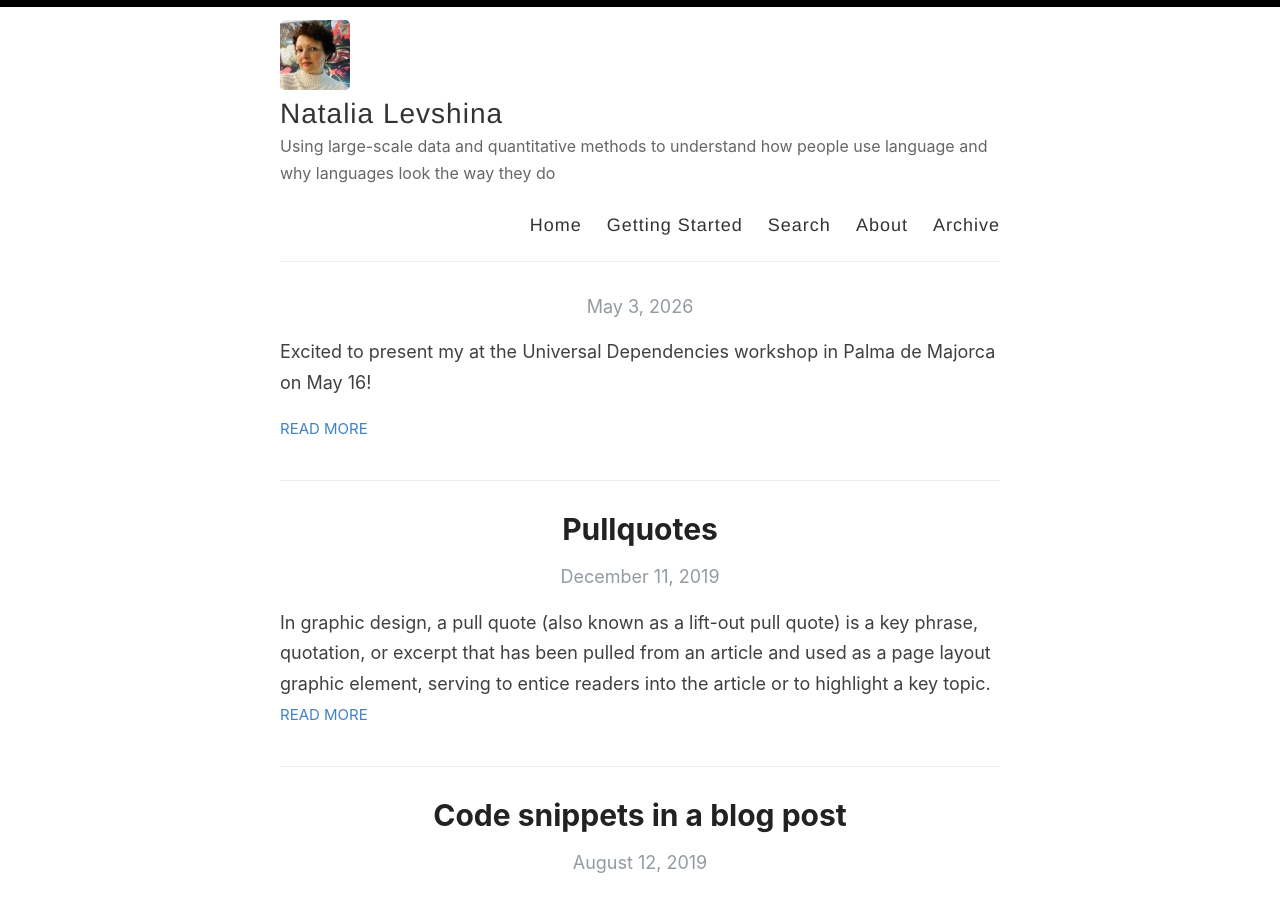
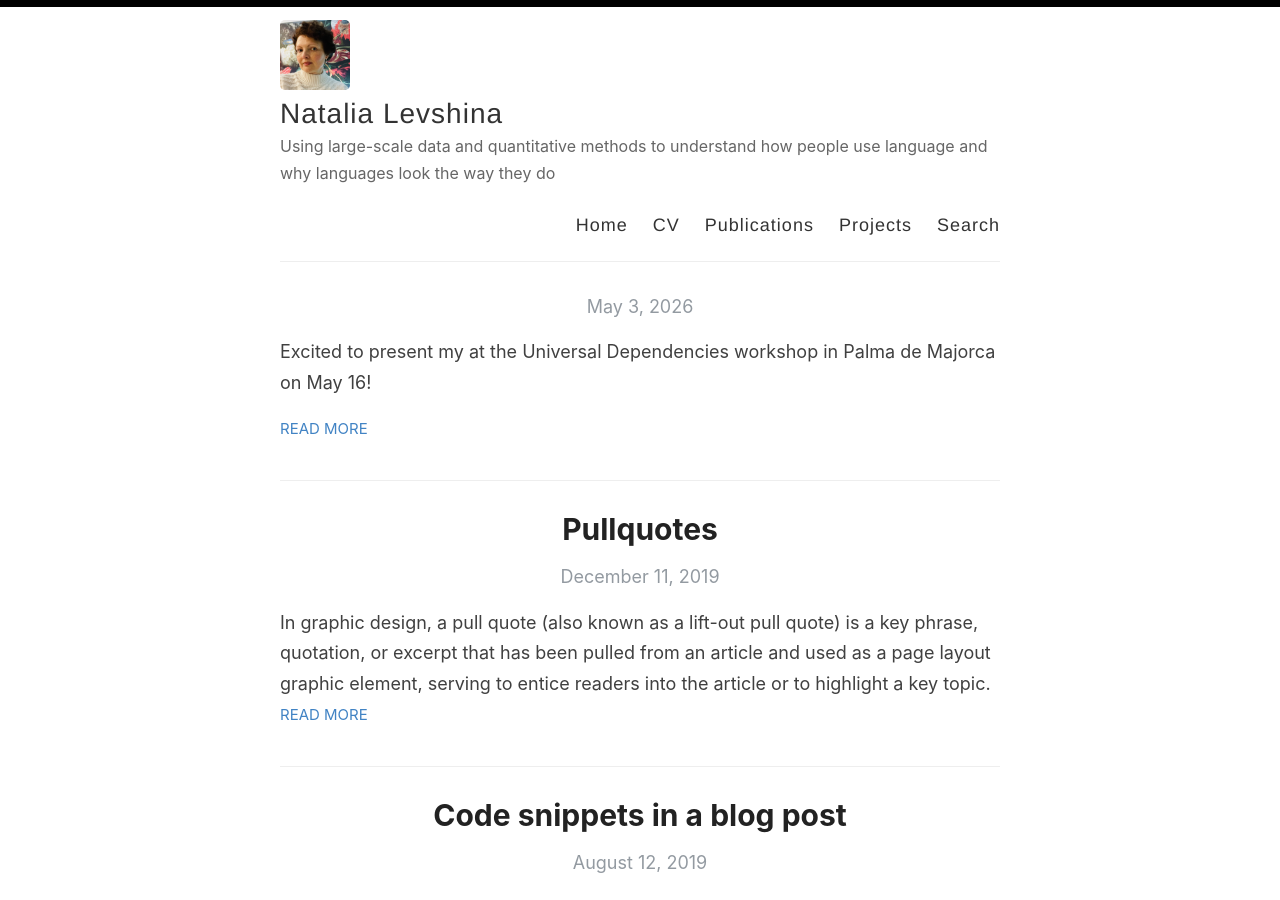
Before and after one commit to levshina/levshina.github.io, a Jekyll site: the page built from index.html, in a window 1280 px wide and 900 px high. Built offline with Jekyll 4.4.1, drawn with Linux system fonts in a browser that asks for light colours; the list of posts is cut into pages by our own code.

Commit message:
Update default.html

```diff
--- a/_layouts/default.html
+++ b/_layouts/default.html
@@ -29,10 +29,10 @@
 
             <nav>
               <a href="{{ site.baseurl }}/">Home</a>
-              <a href="{{ site.baseurl }}/getting-started">Getting Started</a>
+              <a href="{{ site.baseurl }}/cv">CV</a>
+              <a href="{{ site.baseurl }}/publications">Publications</a>
+              <a href="{{ site.baseurl }}/projects">Projects</a>
               <a href="{{ site.baseurl }}/search">Search</a>
-              <a href="{{ site.baseurl }}/about">About</a>
-              <a href="{{ site.baseurl }}/archive">Archive</a>
             </nav>
           </header>
         </div>
```
